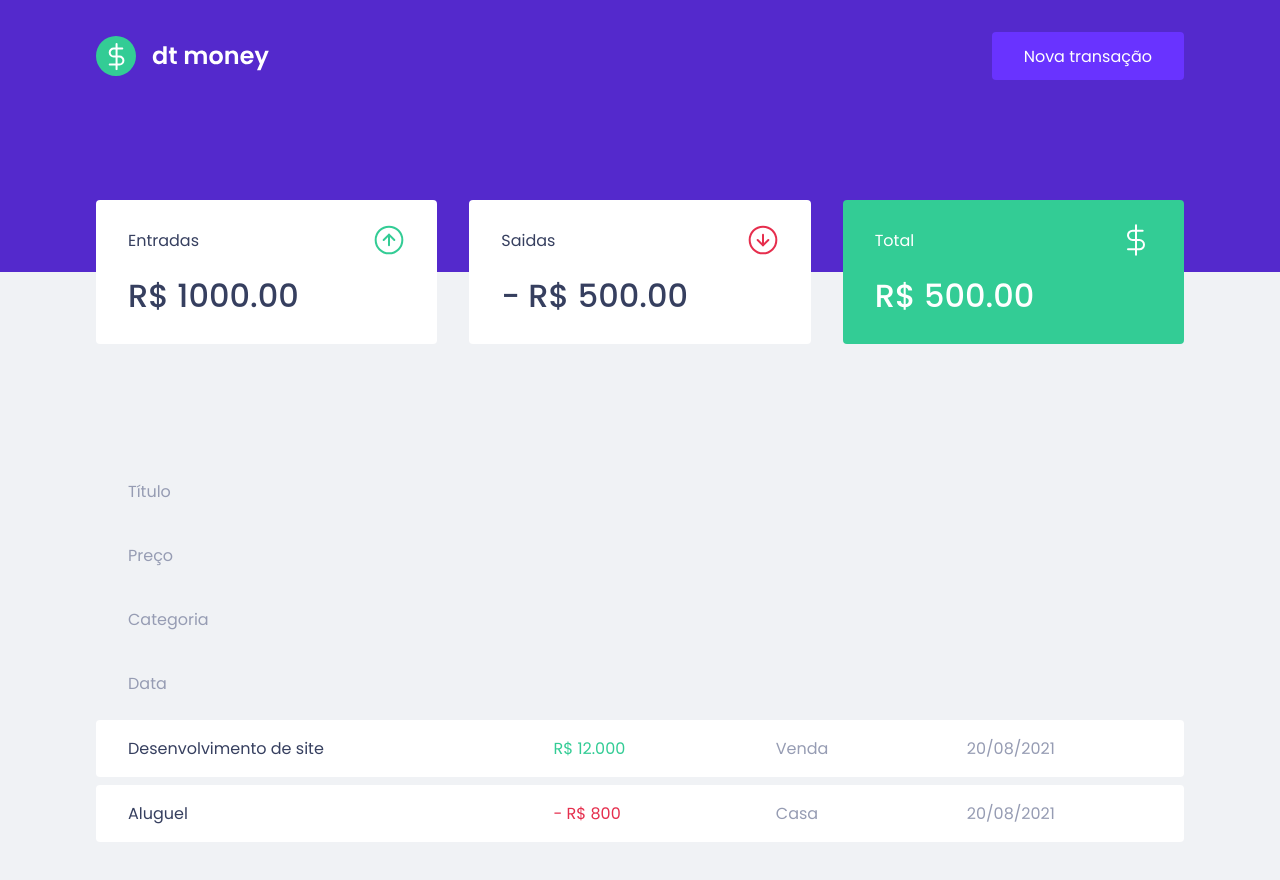
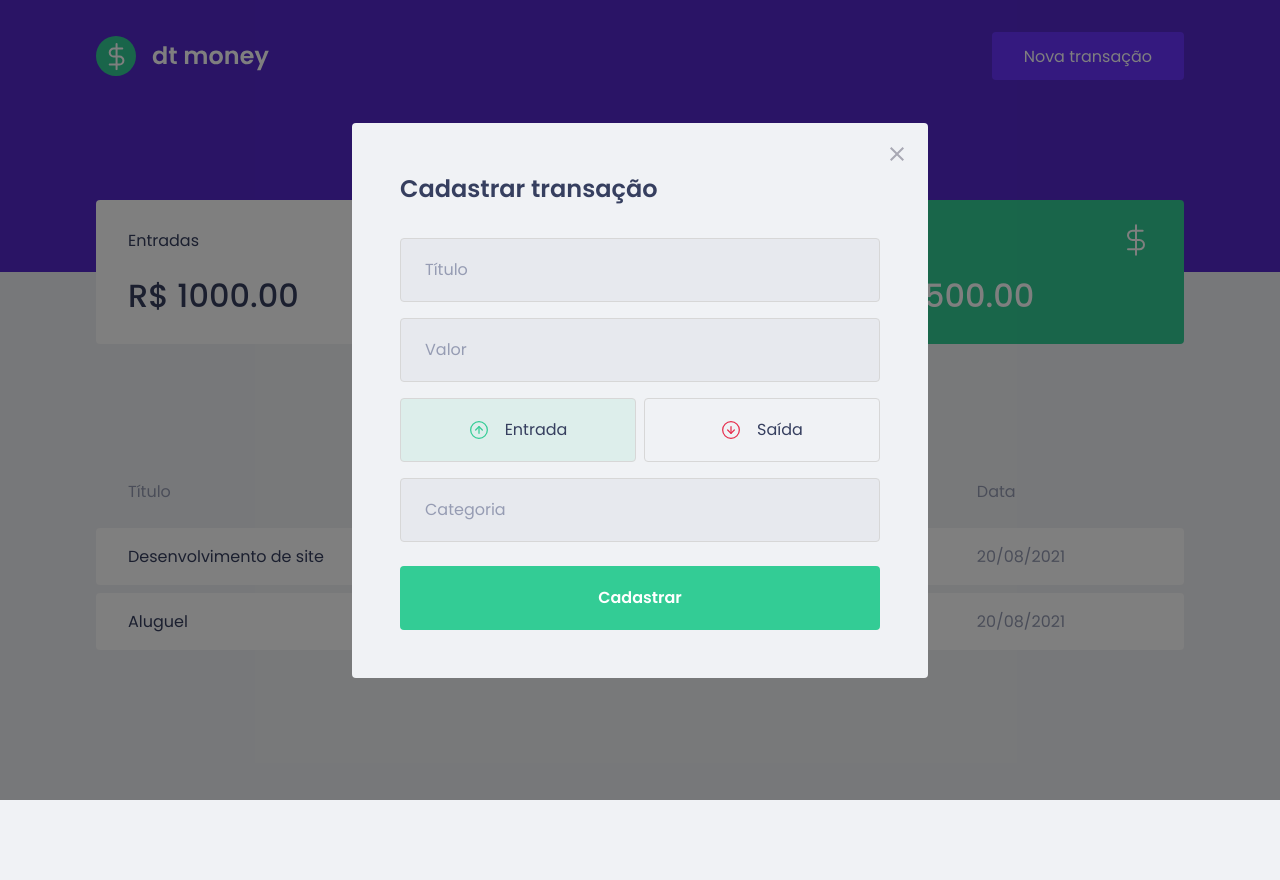
Before and after one commit to PetersonMunuera/dtmoney, a React (Create React App) app: page / in a window 1280 px wide. Both pictures are taken after a click on the button "Nova transação". Shown: the top 880 px of the page. After the commit the page ends 800 px from the top, so only its background shows below. Built offline with nearby package versions, Linux system fonts and the light colour scheme; no server answers; what miragejs would draw is missing.

Commit message:
finalizada estilização do modal

```diff
--- a/package.json
+++ b/package.json
@@ -3,9 +3,12 @@
   "version": "0.1.0",
   "private": true,
   "dependencies": {
+    "axios": "^0.21.4",
     "miragejs": "^0.1.41",
+    "polished": "^4.1.3",
     "react": "^17.0.2",
     "react-dom": "^17.0.2",
+    "react-modal": "^3.14.3",
     "react-scripts": "4.0.3",
     "styled-components": "^5.3.1",
     "web-vitals": "^1.0.1"
@@ -18,6 +21,7 @@
     "@types/node": "^12.0.0",
     "@types/react": "^17.0.0",
     "@types/react-dom": "^17.0.0",
+    "@types/react-modal": "^3.12.1",
     "@types/styled-components": "^5.1.14",
     "typescript": "^4.1.2"
   },
--- a/src/App.tsx
+++ b/src/App.tsx
@@ -1,13 +1,33 @@
+import { useState } from 'react';
+import Modal from 'react-modal'
+
 import { Header } from "./components/Header";
 import { Dasboard } from "./components/Dashboard";
 import { GlobalStyle } from "./styles/global";
+import { NewTransactionModal } from './components/NewTransactionModal'
+
+Modal.setAppElement('#root')
 
 export function App() {
+  const [isNewTransactionModalOpen, setIsNewTransactionModalOpen] = useState(false)
+
+  function handleNewTransactionModalOpen() {
+    setIsNewTransactionModalOpen(true)
+  }
+
+  function handleNewTransactionModalClose() {
+    setIsNewTransactionModalOpen(false)
+  }
+
   return (
     <>
-      <Header />
+      <Header onNewTransactionModalOpen={handleNewTransactionModalOpen} />
       <Dasboard />
       <GlobalStyle />
+      <NewTransactionModal
+        isOpen={isNewTransactionModalOpen}
+        onRequestClose={handleNewTransactionModalClose}
+      />
     </>
   );
 }
--- a/src/components/Header/index.tsx
+++ b/src/components/Header/index.tsx
@@ -2,12 +2,16 @@ import { Container, Content } from "./styles";
 
 import logoImg from '../../assets/logo.svg'
 
-export function Header() {
+type HeaderProps = {
+  onNewTransactionModalOpen: () => void
+}
+
+export function Header(props: HeaderProps) {
   return (
     <Container>
       <Content>
         <img src={logoImg} alt="dt money" />
-        <button type="button">
+        <button type="button" onClick={props.onNewTransactionModalOpen}>
           Nova transação
         </button>
       </Content>
--- /dev/null
+++ b/src/components/NewTransactionModal/index.tsx
@@ -0,0 +1,62 @@
+import { useState } from 'react'
+
+import Modal from 'react-modal'
+
+import closeImg from '../../assets/close.svg'
+import incomeImg from '../../assets/income.svg'
+import outcomeImg from '../../assets/outcome.svg'
+
+import { Container, TransactionTypeContainer, RadioBox } from './styles'
+
+type NewTransactionModalProps = {
+  isOpen: boolean
+  onRequestClose: () => void
+}
+
+export function NewTransactionModal(props: NewTransactionModalProps) {
+  const [type, setType] = useState('deposit')
+
+  return (
+    <Modal
+      isOpen={props.isOpen}
+      onRequestClose={props.onRequestClose}
+      overlayClassName="react-modal-overlay"
+      className="react-modal-content"
+    >
+      <button
+        onClick={props.onRequestClose}
+        className="react-modal-close"
+      >
+        <img src={closeImg} alt="close modal" />
+      </button>
+      <Container>
+        <h2>Cadastrar transação</h2>
+
+        <input placeholder="Título" />
+        <input placeholder="Valor" type="number" />
+        <TransactionTypeContainer>
+          <RadioBox
+            type="button"
+            onClick={() => setType('deposit')}
+            isActive={type === 'deposit'}
+            activeColor="green"
+          >
+            <img src={incomeImg} alt="Entrada" />
+            <span>Entrada</span>
+          </RadioBox>
+          <RadioBox
+            type="button"
+            onClick={() => setType('withdraw')}
+            isActive={type === 'withdraw'}
+            activeColor="red"
+          >
+            <img src={outcomeImg} alt="Saída" />
+            <span>Saída</span>
+          </RadioBox>
+        </TransactionTypeContainer>
+        <input placeholder="Categoria" />
+        <button type="submit">Cadastrar</button>
+      </Container>
+    </Modal>
+  )
+}
--- /dev/null
+++ b/src/components/NewTransactionModal/styles.ts
@@ -0,0 +1,103 @@
+import styled from "styled-components";
+import { darken, transparentize } from 'polished'
+
+export const Container = styled.form`
+  h2 {
+    font-size: 1.5rem;
+    color: var(--text-title);
+    margin-bottom: 2rem;
+  }
+
+  input {
+    width: 100%;
+    height: 4rem;
+    padding: 0 1.5rem;
+    border-radius: 0.25rem;
+
+    border: 1px solid #d7d7d7;
+    background: #e7e9ee;
+
+    font-size: 1rem;
+
+    &::placeholder {
+      color: var(--text-body);
+    }
+
+    & + input {
+      margin-top: 1rem;
+    }
+  }
+
+  button[type = "submit"] {
+    width: 100%;
+    height: 4rem;
+    padding: 0 1.5rem;
+    margin-top: 1.5rem;
+
+    background: var(--green);
+    border: 0;
+    border-radius: 0.25rem;
+
+    color: #fff;
+    font-size: 1rem;
+    font-weight: 600;
+
+    transition: filter 0.2s;
+
+    &:hover {
+      filter: brightness(0.9)
+    }
+  }
+`
+
+export const TransactionTypeContainer = styled.div`
+  margin: 1rem 0;
+  display: grid;
+  grid-template-columns: 1fr 1fr;
+  gap: 0.5rem;
+`
+
+type RadioBoxProps = {
+  isActive: boolean
+  activeColor: 'green' | 'red'
+}
+
+const colors = {
+  green: '#33CC95',
+  red: '#e52e4d'
+}
+
+export const RadioBox = styled.button<RadioBoxProps>`
+  padding: 0 1.5rem;
+  height: 4rem;
+
+  background: ${props => props.isActive
+    ? transparentize(0.9, colors[props.activeColor])
+    : 'transparent'
+  };
+
+  border: 1px solid #d7d7d7;
+  border-radius: 0.25rem;
+
+  display: flex;
+  align-items: center;
+  justify-content: center;
+
+  transition: border-color 0.2s;
+
+  &:hover  {
+    border-color: ${darken(0.1, '#d7d7d7')}
+  }
+
+  img {
+    width: 20px;
+    height: 20px;
+  }
+
+  span {
+    display: inline-block;
+    margin-left: 1rem;
+    font-size: 1rem;
+    color: var(--text-title);
+  }
+`
--- a/src/components/TransactionsTable/index.tsx
+++ b/src/components/TransactionsTable/index.tsx
@@ -1,27 +1,21 @@
 import { useEffect } from "react";
+import { api } from "../../services/api";
 import { Container } from "./styles";
 
 export function TransactionsTable() {
   useEffect(() => {
-    fetch('http://localhost:3000/api/transactions')
-      .then(response => response.json())
-      .then(data => console.log(data))
+    api.get('transactions')
+      .then(response => console.log(response.data))
   }, [])
 
-  return(
+  return (
     <Container>
       <table>
         <thead>
           <tr>
             <th>Título</th>
-          </tr>
-          <tr>
             <th>Preço</th>
-          </tr>
-          <tr>
             <th>Categoria</th>
-          </tr>
-          <tr>
             <th>Data</th>
           </tr>
         </thead>
--- a/src/index.tsx
+++ b/src/index.tsx
@@ -14,7 +14,7 @@ createServer({
         title: 'Transaction 1',
         amount: 400,
         type: 'deposit',
-        description: 'Teste Mirage',
+        category: 'Food',
         date: new Date()
       }
     })
--- /dev/null
+++ b/src/services/api.ts
@@ -0,0 +1,5 @@
+import axios from "axios";
+
+export const api = axios.create({
+  baseURL: 'http://localhost:3000/api/'
+})
--- a/src/styles/global.ts
+++ b/src/styles/global.ts
@@ -50,4 +50,41 @@ export const GlobalStyle = createGlobalStyle`
     cursor: not-allowed;
     opacity: 0.6;
   }
+
+  .react-modal-overlay {
+    background: rgba(0,0,0,0.5);
+
+    position: fixed;
+    top: 0;
+    right: 0;
+    bottom: 0;
+    left: 0;
+
+    display: flex;
+    justify-content: center;
+    align-items: center;
+  }
+
+  .react-modal-content {
+    background: var(--background);
+    position: relative;
+    width: 100%;
+    max-width: 576px;
+    padding: 3rem;
+    border-radius: 0.25rem;
+  }
+
+  .react-modal-close {
+    position: absolute;
+    top: 1.5rem;
+    right: 1.5rem;
+    border: 0;
+    background: transparent;
+
+    transition: filter 0.2s;
+
+    &:hover {
+      filter: brightness(0.8)
+    }
+  }
 `
```
Also changed, not shown: 1 other file (tests, documents, lock files or other folders).
